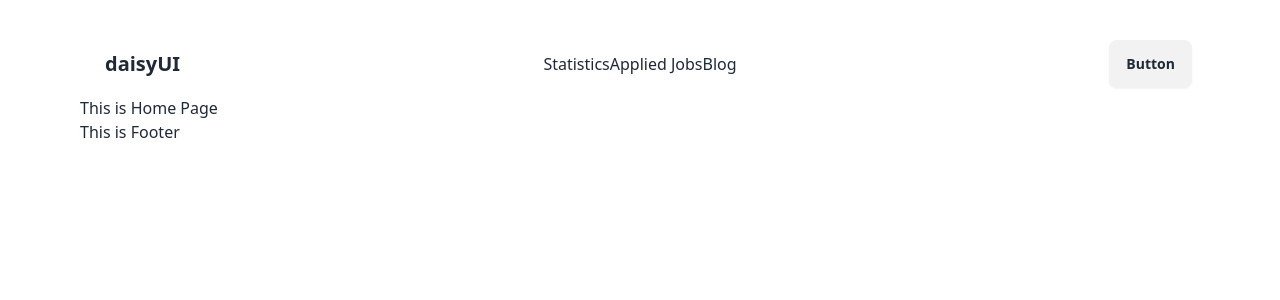
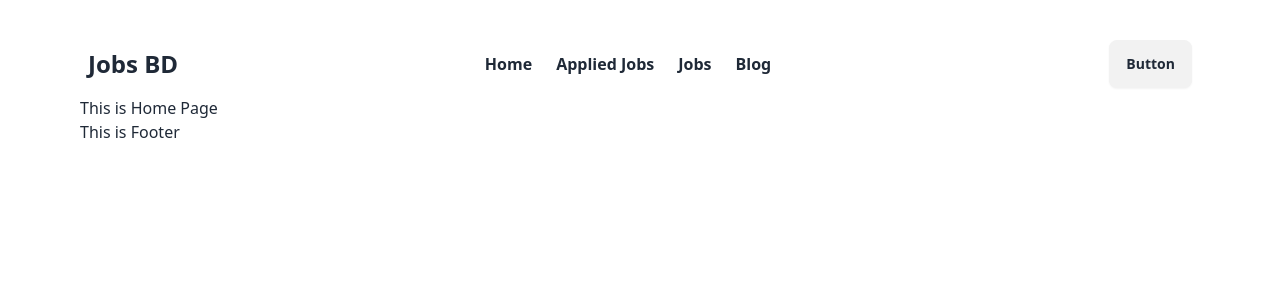
Before and after one commit to tonmoy3673/jobsBD, a React (Vite) app: page / in a window 1280 px wide. Shown: the top 300 px of the page. Built offline with nearby package versions, Linux system fonts and the light colour scheme.

Commit message:
:bulb: create navbar

```diff
--- a/src/Components/Shared/Navbar.jsx
+++ b/src/Components/Shared/Navbar.jsx
@@ -2,9 +2,10 @@ import { NavLink } from "react-router-dom";
 
 const NavBar=()=>{
     const links=<>
-    <li><NavLink>Statistics</NavLink></li>
-    <li><NavLink>Applied Jobs</NavLink></li>
-    <li><NavLink>Blog</NavLink></li>
+    <li className="mr-6 hover:text-amber-500	font-semibold"><NavLink to='/home'>Home</NavLink></li>
+    <li className="mr-6  hover:text-amber-500	font-semibold"><NavLink to='applied'>Applied Jobs</NavLink></li>
+    <li className="mr-6  hover:text-amber-500	font-semibold"><NavLink to='jobs'>Jobs</NavLink></li>
+    <li className="mr-6  hover:text-amber-500	font-semibold"><NavLink to='blog'>Blog</NavLink></li>
     </>
     return (
 
@@ -31,7 +32,7 @@ const NavBar=()=>{
        {links}
       </ul>
     </div>
-    <a className="btn btn-ghost text-xl">daisyUI</a>
+    <a className="cursor-pointer hover:text-amber-500	font-semibold lg:text-2xl md:text-xl ">Jobs BD</a>
   </div>
   <div className="navbar-center hidden lg:flex">
     <ul className=" menu-horizontal px-1">
@@ -39,7 +40,7 @@ const NavBar=()=>{
     </ul>
   </div>
   <div className="navbar-end">
-    <a className="btn">Button</a>
+    <a className="btn hover: hover:bg-amber-500	font-semibold">Button</a>
   </div>
 </div>
     )
```
